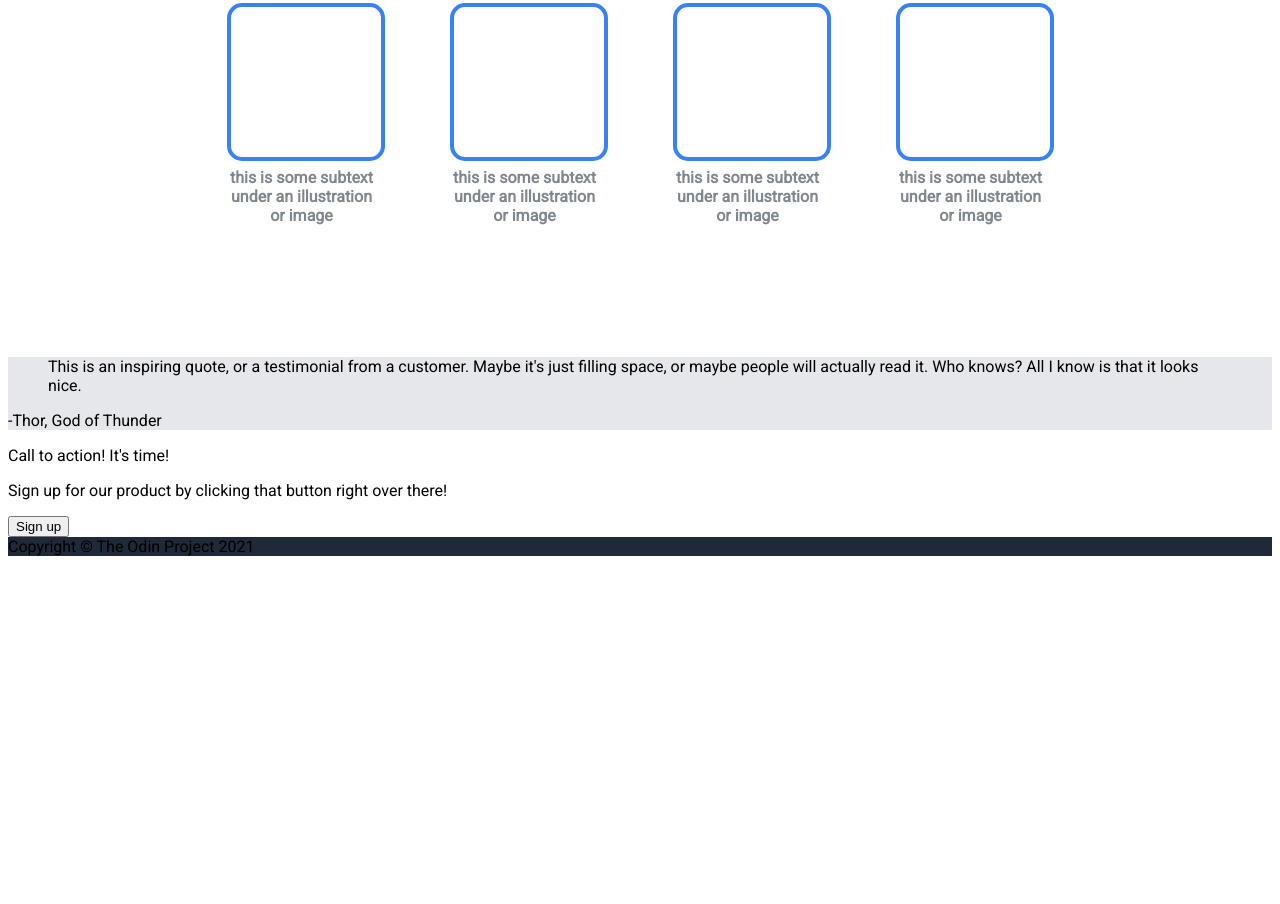
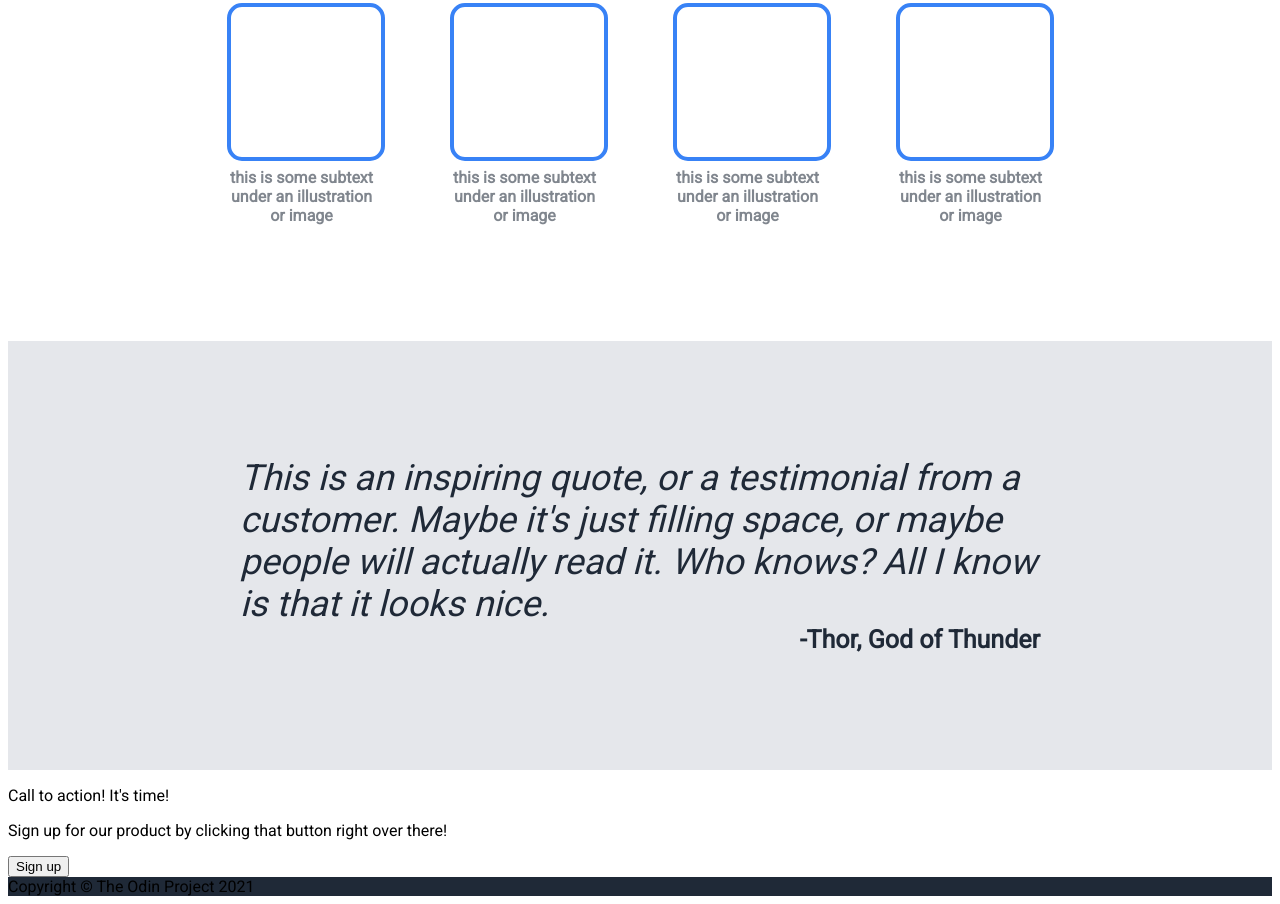
Before and after one commit to MarcoDomi/odin-landing_page, a plain HTML site: page index.html in a window 1280 px wide. Shown: the part 679-1583 px from the top of the page. Before the commit the page ends 1243 px from the top, so only its background shows below. Drawn offline with Linux system fonts and the light colour scheme.

Commit message:
finished quote section

```diff
--- a/index.html
+++ b/index.html
@@ -58,8 +58,8 @@
             customer. Maybe it's just filling space, or maybe
             people will actually read it. Who knows? All I know
             is that it looks nice.
+            <p>-Thor, God of Thunder</p>
         </blockquote>
-        <p>-Thor, God of Thunder</p>
     </div>
 
     <div class="sign-up-prompt">
--- a/styles.css
+++ b/styles.css
@@ -133,8 +133,27 @@ a{
 
 .quote {
     background-color: #e5e7eb;
+    padding: 80px;
+    display: flex;
+    justify-content: center;
+    align-items: center;
 }
 
+blockquote {
+    width: 800px;
+    font-size: 36px;
+    font-style: italic;
+    color: #1F2937;
+    text-align: left;
+}
+
+blockquote > p {
+    margin: 0px;
+    font-size: 25px;
+    font-style: normal;
+    font-weight: bold;
+    text-align: right;
+}
 
 header,
 footer {
```
